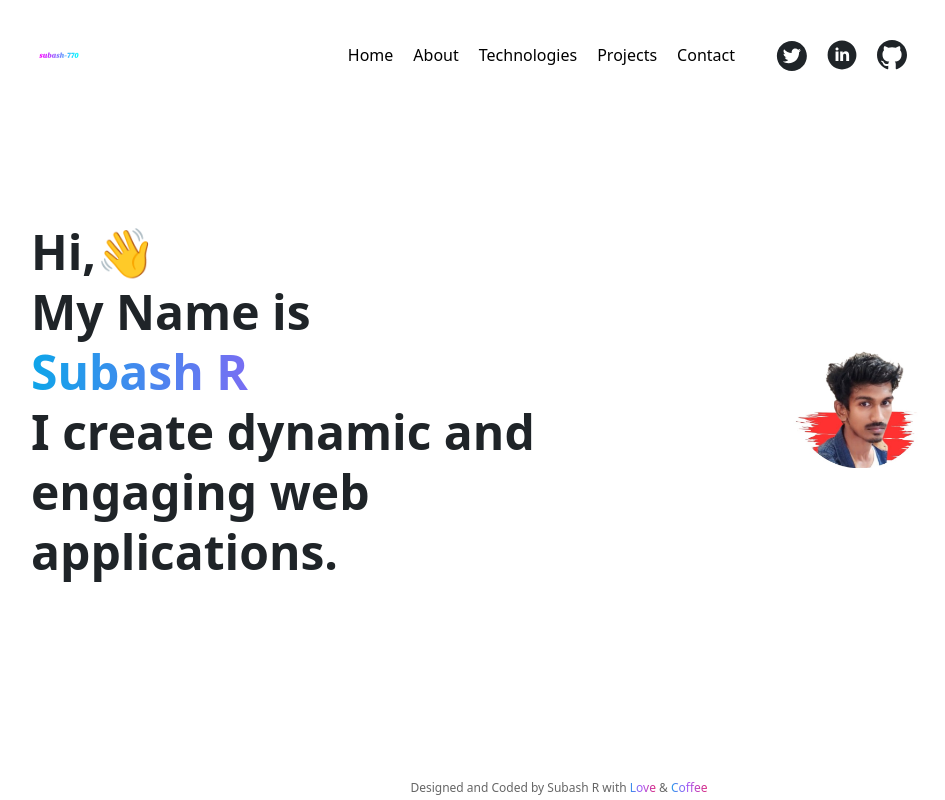
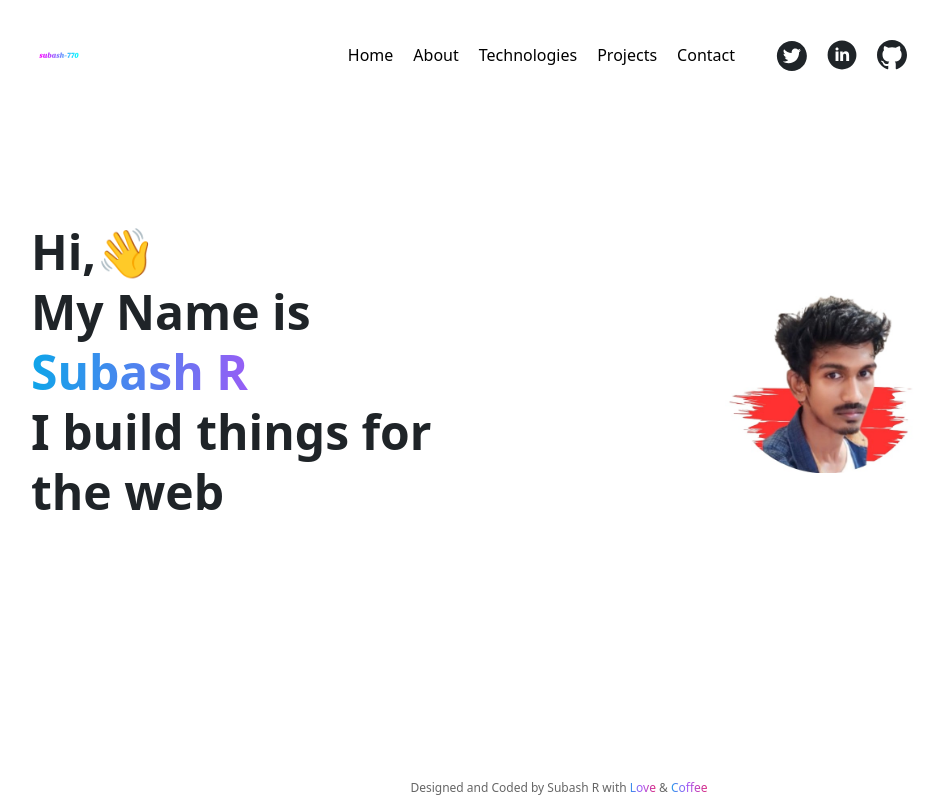
Before and after one commit to Subash770/My-PortFolio, a React (Create React App) app: page / in a window 1280 px wide. Shown: the whole page, without its empty margins (161-1106 px from the left). Built offline with nearby package versions, Linux system fonts and the light colour scheme.

Commit message:
changes in tag

```diff
--- a/src/Details.js
+++ b/src/Details.js
@@ -35,7 +35,7 @@ export const logos = {
 // Enter your Personal Details here
 export const personalDetails = {
   name: "Subash R",
-  tagline: "I create dynamic and engaging web applications.",
+  tagline: "I build things for the web",
   img: profile,
   about: `I am a passionate Software Developer from India with a strong foundation in full-stack development. I hold a Bachelor's degree in Electronics and Communication Engineering and have undergone professional training at Revature, where I honed my skills in Java, Spring Boot, Hibernate, and other cutting-edge technologies. With hands-on experience in building scalable microservices and designing seamless frontend interfaces, I aim to deliver robust and user-friendly web applications.
 
```
